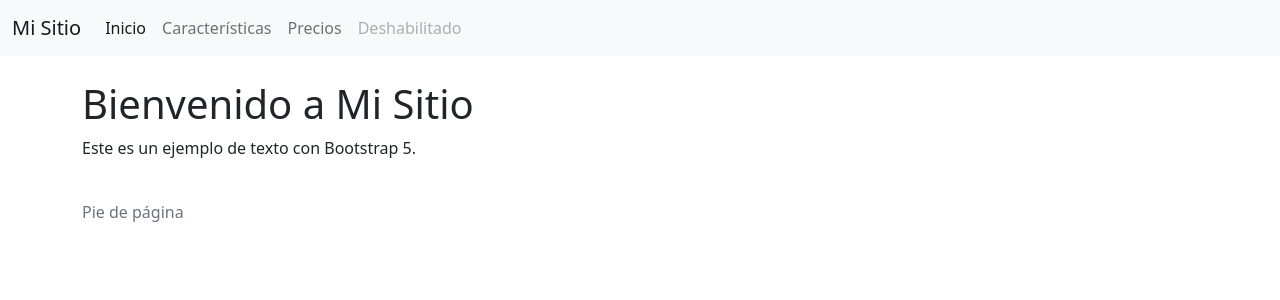
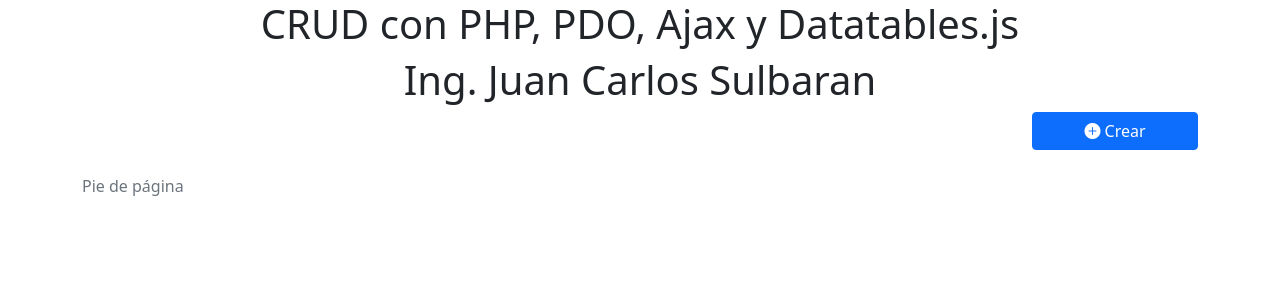
Before and after one commit to sulbaranjc/crud_php_ajax_pdo, a PHP site: page / in a window 1280 px wide. Shown: the top 300 px of the page. Run offline with PHP 8.4, Linux system fonts and the light colour scheme; some libraries are stand-ins or nearby versions.

Commit message:
Update index.php with CRUD functionality and Bootstrap styling

```diff
--- a/index.php
+++ b/index.php
@@ -17,39 +17,23 @@
 
 </head>
 <body>
-  <header>
-    <!-- Barra de navegación de Bootstrap -->
-    <nav class="navbar navbar-expand-lg navbar-light bg-light">
-      <div class="container-fluid">
-        <a class="navbar-brand" href="#">Mi Sitio</a>
-        <button class="navbar-toggler" type="button" data-bs-toggle="collapse" data-bs-target="#navbarNav" aria-controls="navbarNav" aria-expanded="false" aria-label="Toggle navigation">
-          <span class="navbar-toggler-icon"></span>
+
+<div class="container">
+  <h1 class="text-center">CRUD con PHP, PDO, Ajax y Datatables.js</h1>
+  <h1 class="text-center">Ing. Juan Carlos Sulbaran</h1>
+  <div class="row">
+    <div class="col-2 offset-10">
+      <div class="text-center">
+      <!-- Button trigger modal -->
+        <button type="button" class="btn btn-primary w-100"
+                data-bs-toggle="modal" data-bs-target="#modalUsuario"
+                id="botonCrear">
+            <i class="bi bi-plus-circle-fill"></i> Crear
         </button>
-        <div class="collapse navbar-collapse" id="navbarNav">
-          <ul class="navbar-nav">
-            <li class="nav-item">
-              <a class="nav-link active" aria-current="page" href="#">Inicio</a>
-            </li>
-            <li class="nav-item">
-              <a class="nav-link" href="#">Características</a>
-            </li>
-            <li class="nav-item">
-              <a class="nav-link" href="#">Precios</a>
-            </li>
-            <li class="nav-item">
-              <a class="nav-link disabled">Deshabilitado</a>
-            </li>
-          </ul>
-        </div>
       </div>
-    </nav>
-  </header>
-
-  <main class="container mt-4">
-    <!-- Contenido principal aquí -->
-    <h1>Bienvenido a Mi Sitio</h1>
-    <p>Este es un ejemplo de texto con Bootstrap 5.</p>
-  </main>
+    </div>
+  </div>
+</div>
 
   <footer class="text-muted py-4">
     <div class="container">
@@ -57,8 +41,12 @@
     </div>
   </footer>
 
-  <!-- JavaScript de Bootstrap -->
+  <!-- JavaScript -->
+    <script
+  src="https://code.jquery.com/jquery-3.7.1.js"
+  integrity="sha256-eKhayi8LEQwp4NKxN+CfCh+3qOVUtJn3QNZ0TciWLP4="
+  crossorigin="anonymous"></script>
+  <script src="https://cdn.datatables.net/v/bs5/dt-1.13.7/datatables.min.js"></script>
   <script src="https://cdn.jsdelivr.net/npm/bootstrap@5.1.3/dist/js/bootstrap.bundle.min.js"></script>
-  <script src="https://cdn.datatables.net/v/bs5/dt-1.13.7/datatables.min.js"></script>
 </body>
 </html>
```
